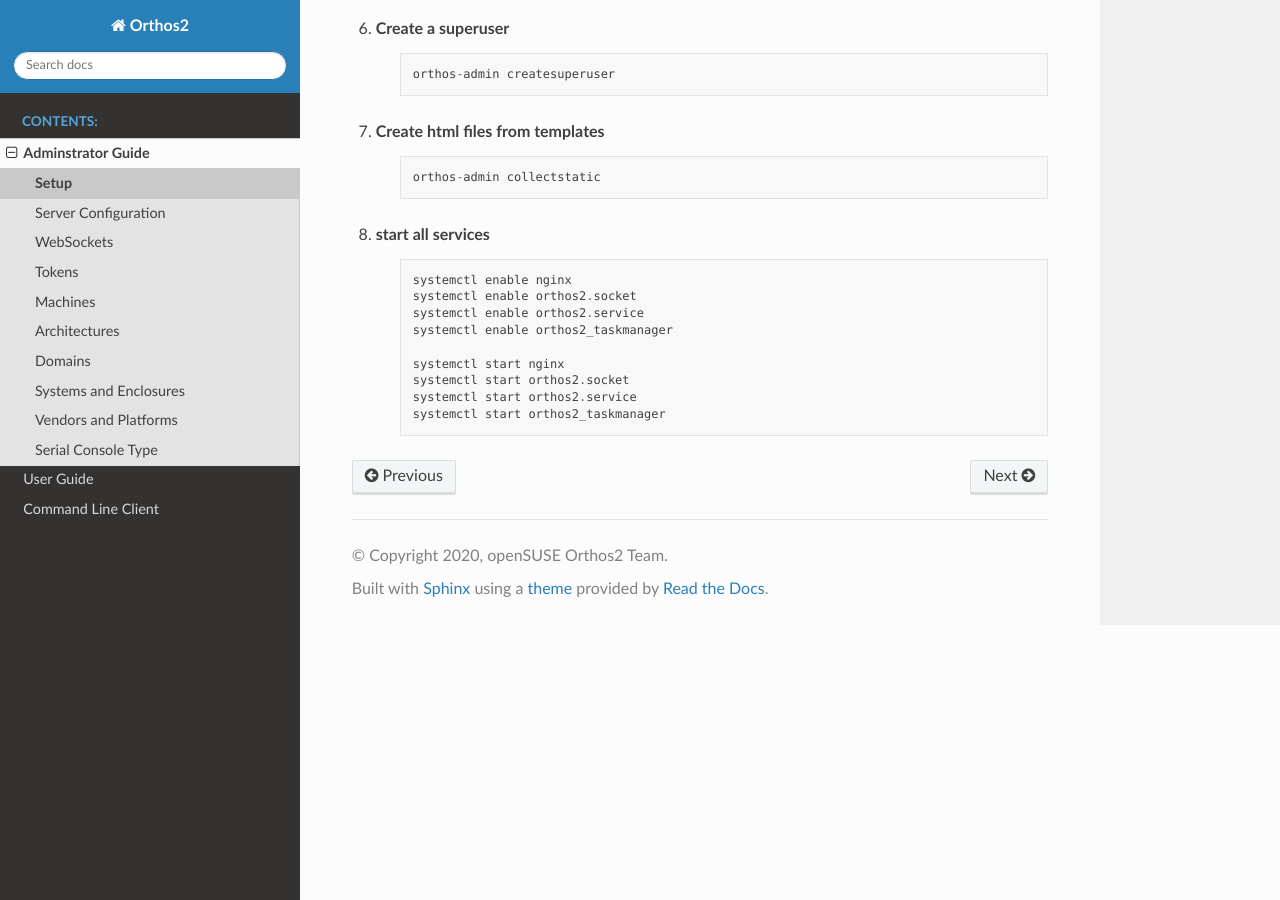
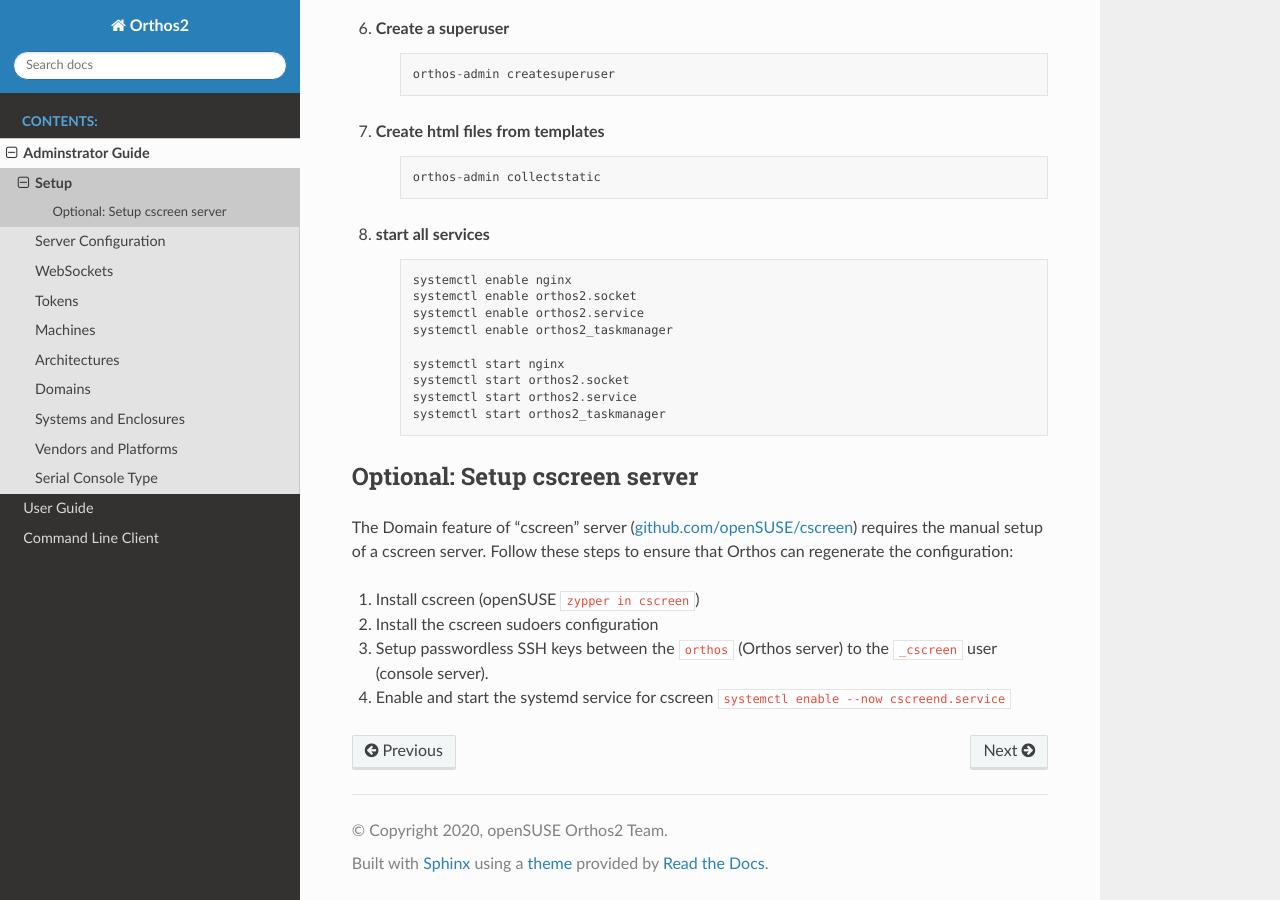
Before and after one commit to openSUSE/orthos2, a Sphinx documentation site: the page built from docs/adminguide/setup.rst, in a window 1280 px wide and 900 px high, scrolled down 796 px. Built offline with Sphinx 7.4.7 and the Read the Docs theme 2.0.0, drawn with Linux system fonts in a browser that asks for light colours.

```diff
--- a/docs/adminguide/setup.rst
+++ b/docs/adminguide/setup.rst
@@ -59,3 +59,17 @@
         systemctl start orthos2.socket
         systemctl start orthos2.service
         systemctl start orthos2_taskmanager
+
+Optional: Setup cscreen server
+##############################
+
+The Domain feature of "cscreen" server (`github.com/openSUSE/cscreen <https://github.com/openSUSE/cscreen>`_) requires
+the manual setup of a cscreen server. Follow these steps to ensure that Orthos can regenerate the configuration:
+
+1. Install cscreen (openSUSE ``zypper in cscreen``)
+
+2. Install the cscreen sudoers configuration
+
+3. Setup passwordless SSH keys between the ``orthos`` (Orthos server) to the ``_cscreen`` user (console server).
+
+4. Enable and start the systemd service for cscreen ``systemctl enable --now cscreend.service``
```
Also changed, not shown: 2 other files.
